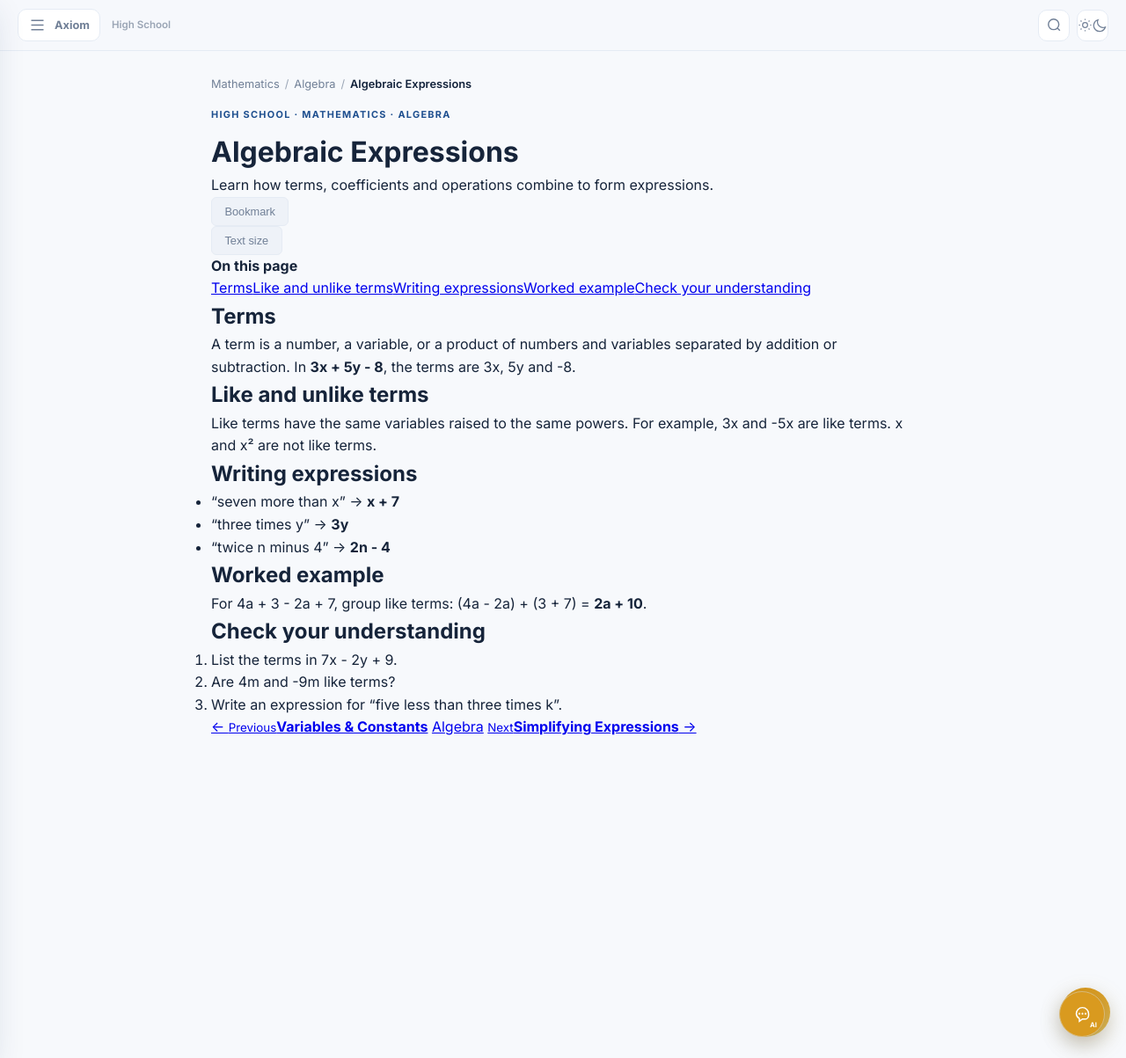
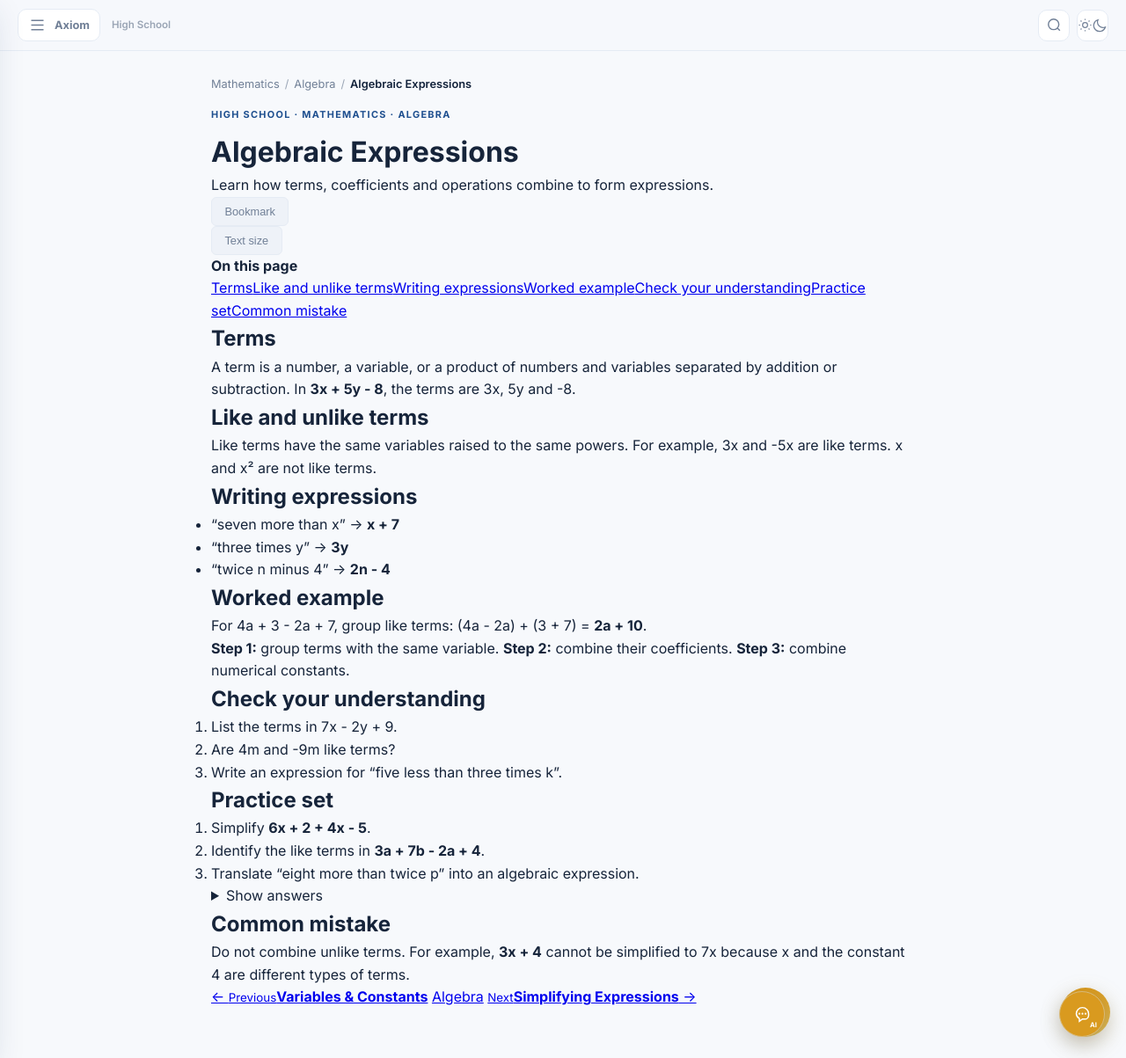
Before and after one commit to michaellegit28/axiom-academy, a Jekyll site: the page built from high-school/mathematics/algebra/algebraic-expressions.md, in a window 1280 px wide and 1203 px high. Shown: the whole window at 88% size. Built offline with Jekyll 4.4.1, drawn with Linux system fonts in a browser that asks for light colours; comment, search, counter and statistics services are not loaded.

Commit message:
Expand Algebraic Expressions with practice

```diff
--- a/high-school/mathematics/algebra/algebraic-expressions.md
+++ b/high-school/mathematics/algebra/algebraic-expressions.md
@@ -14,5 +14,7 @@ next_study_title: Simplifying Expressions
 <h2>Terms</h2><p>A term is a number, a variable, or a product of numbers and variables separated by addition or subtraction. In <strong>3x + 5y - 8</strong>, the terms are 3x, 5y and -8.</p>
 <h2>Like and unlike terms</h2><p>Like terms have the same variables raised to the same powers. For example, 3x and -5x are like terms. x and x² are not like terms.</p>
 <h2>Writing expressions</h2><ul><li>“seven more than x” → <strong>x + 7</strong></li><li>“three times y” → <strong>3y</strong></li><li>“twice n minus 4” → <strong>2n - 4</strong></li></ul>
-<h2>Worked example</h2><p>For 4a + 3 - 2a + 7, group like terms: (4a - 2a) + (3 + 7) = <strong>2a + 10</strong>.</p>
+<h2>Worked example</h2><p>For 4a + 3 - 2a + 7, group like terms: (4a - 2a) + (3 + 7) = <strong>2a + 10</strong>.</p><p><strong>Step 1:</strong> group terms with the same variable. <strong>Step 2:</strong> combine their coefficients. <strong>Step 3:</strong> combine numerical constants.</p>
 <h2>Check your understanding</h2><ol><li>List the terms in 7x - 2y + 9.</li><li>Are 4m and -9m like terms?</li><li>Write an expression for “five less than three times k”.</li></ol>
+<h2>Practice set</h2><ol><li>Simplify <strong>6x + 2 + 4x - 5</strong>.</li><li>Identify the like terms in <strong>3a + 7b - 2a + 4</strong>.</li><li>Translate “eight more than twice p” into an algebraic expression.</li></ol><details><summary>Show answers</summary><ol><li><strong>10x - 3</strong>.</li><li><strong>3a and -2a</strong> are like terms; 7b and 4 are each unlike those terms.</li><li><strong>2p + 8</strong>.</li></ol></details>
+<h2>Common mistake</h2><p>Do not combine unlike terms. For example, <strong>3x + 4</strong> cannot be simplified to 7x because x and the constant 4 are different types of terms.</p>
```
